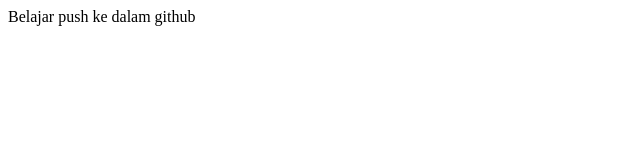
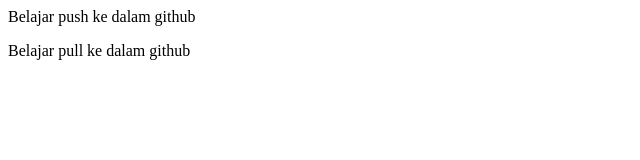
Before and after one commit to agiahsofia/repo-github, a plain HTML site: page index.html in a window 1280 px wide. Shown: the whole page, without its empty margins (0-640 px from the left). Drawn offline with Linux system fonts and the light colour scheme.

Commit message:
Update index.html

```diff
--- a/index.html
+++ b/index.html
@@ -1 +1,2 @@
 <p>Belajar push ke dalam github<p>
+<p>Belajar pull ke dalam github<p>
```
